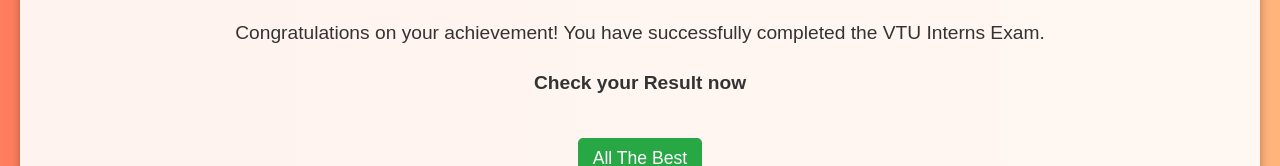
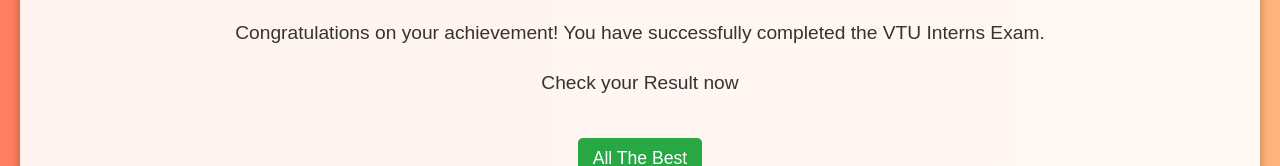
Before and after one commit to shrichai/vtu-login, a plain HTML site: page success.html in a window 1280 px wide. Shown: the part 124-290 px from the top of the page. Drawn offline with Linux system fonts and the light colour scheme.

Commit message:
Update success.html

```diff
--- a/success.html
+++ b/success.html
@@ -52,7 +52,7 @@ r<!DOCTYPE html>
     <div class="success-message">
         <h1>Successfully completed VTU Interns Exam!</h1>
         <p>Congratulations on your achievement! You have successfully completed the VTU Interns Exam.</p>
-        <p><strong>Check your Result now</strong></p>
+        <p>Check your Result now</p>
         <a href="https://sites.google.com/view/vtu-student-profile/chaithra-c/profile" class="button">All The Best</a>
     </div>
 
```
